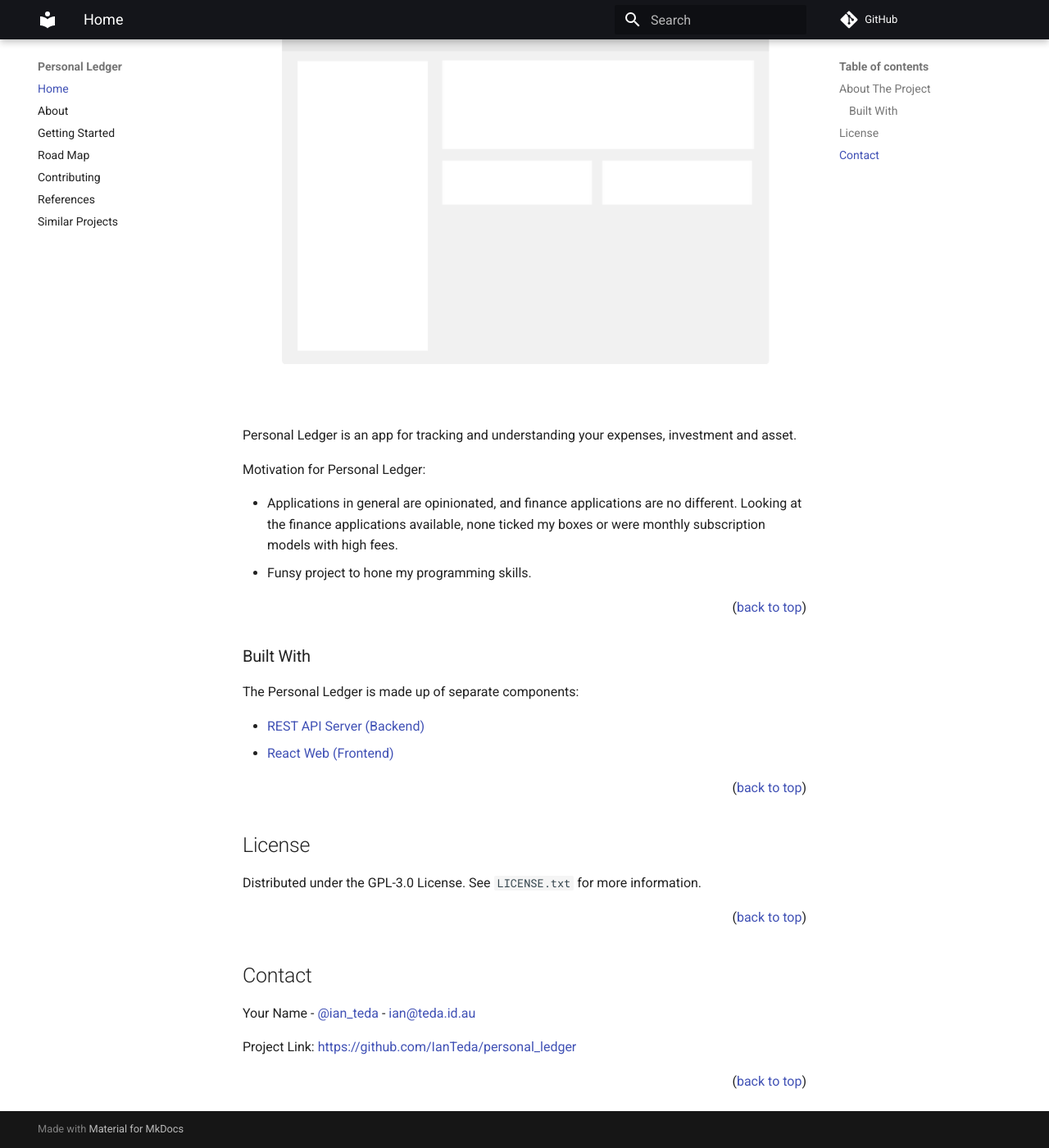
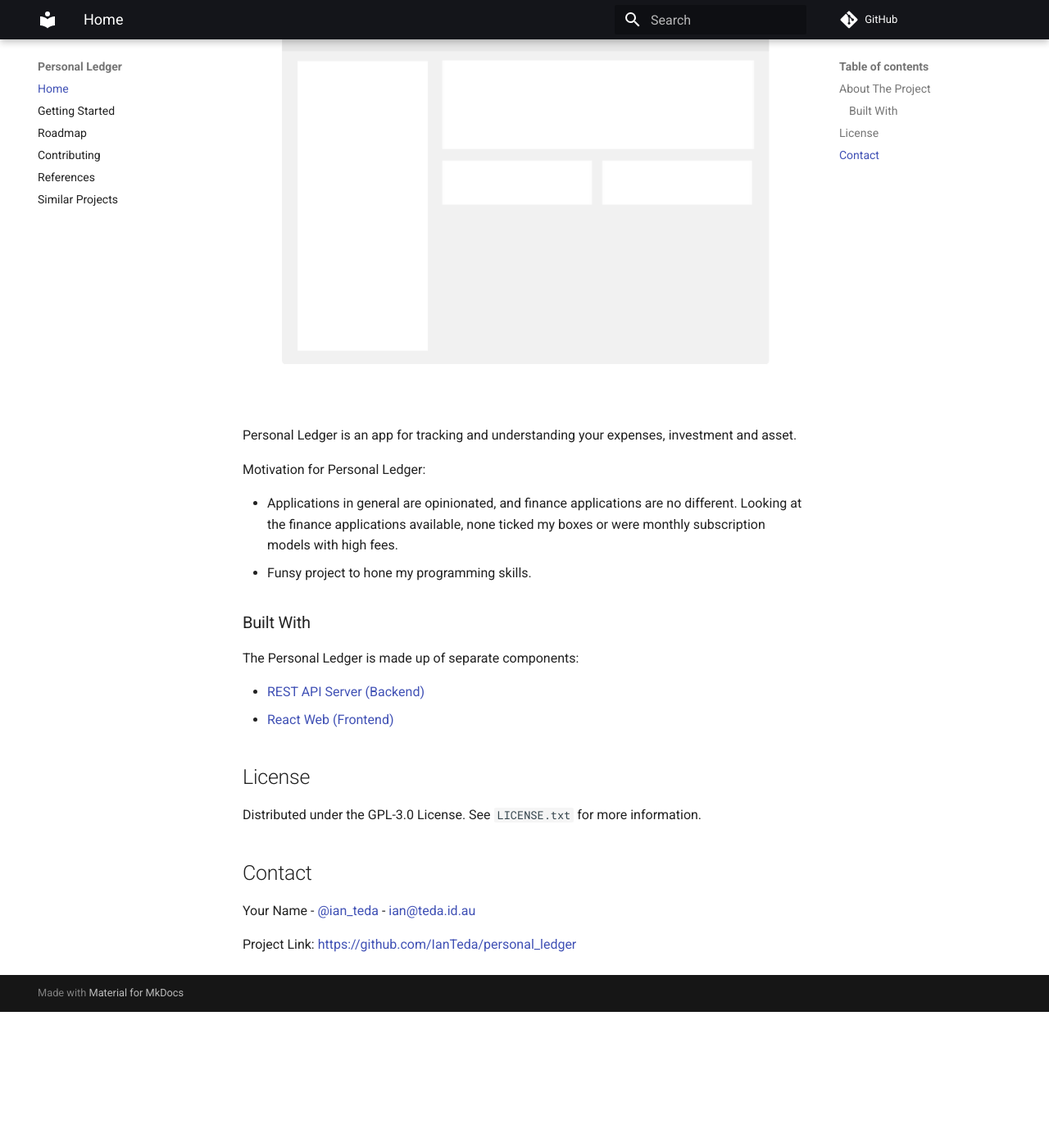
Before and after one commit to IanTeda/personal-ledger, an MkDocs documentation site: the page built from docs/README.md, in a window 1280 px wide and 1400 px high, scrolled down 671 px. Shown: the whole window at 82% size. Built offline with MkDocs 1.6.1 and Material for MkDocs 9.7.7, drawn with Linux system fonts in a browser that asks for light colours; comment, search, counter and statistics services are not loaded; after the commit the page ends 1905 px from its top, so only the background shows below that.

Commit message:
Fix a few typos in last commit

```diff
--- a/docs/README.md
+++ b/docs/README.md
@@ -1,5 +1,4 @@
-<!-- Improved compatibility of back to top link -->
-<a name="readme-top"></a>
+# About
 
 [![Contributors][contributors-shield]][contributors-url]
 [![Forks][forks-shield]][forks-url]
@@ -43,8 +42,6 @@
 * Applications in general are opinionated, and finance applications are no different. Looking at the finance applications available, none ticked my boxes or were monthly subscription models with high fees.
 * Funsy project to hone my programming skills.
 
-<p align="right">(<a href="#readme-top">back to top</a>)</p>
-
 <!-- PROJECT IS BUILT WITH -->
 ### Built With
 
@@ -53,16 +50,11 @@
 * [REST API Server (Backend)](https://github.com/IanTeda/personal_ledger_server)
 * [React Web (Frontend)](https://github.com/IanTeda/personal_ledger_web)
 
-<p align="right">(<a href="#readme-top">back to top</a>)</p>
-
 
 <!-- LICENSE -->
 ## License
 
 Distributed under the GPL-3.0 License. See `LICENSE.txt` for more information.
-
-<p align="right">(<a href="#readme-top">back to top</a>)</p>
-
 
 
 <!-- CONTACT -->
@@ -71,8 +63,6 @@
 Your Name - [@ian_teda](https://twitter.com/ian_teda) - [ian@teda.id.au](mailto:ian@teda.id.au)
 
 Project Link: [https://github.com/IanTeda/personal_ledger](https://github.com/IanTeda/personal_ledger)
-
-<p align="right">(<a href="#readme-top">back to top</a>)</p>
 
 
 <!-- MARKDOWN LINKS & IMAGES -->
--- a/mkdocs.yaml
+++ b/mkdocs.yaml
@@ -14,10 +14,9 @@
     - search.highlight
 nav:
   - Home: README.md
-  - About: about.md
   - Getting Started: getting_started.md
-  - Road Map: road_map.md
-  - Contributing: contribution.md
+  - Roadmap: roadmap.md
+  - Contributing: contributing.md
   - References: references.md
   - Similar Projects: similar_projects.md
 plugins:
```
Also changed, not shown: docs/similar_projects.md (+7 -7 lines).
